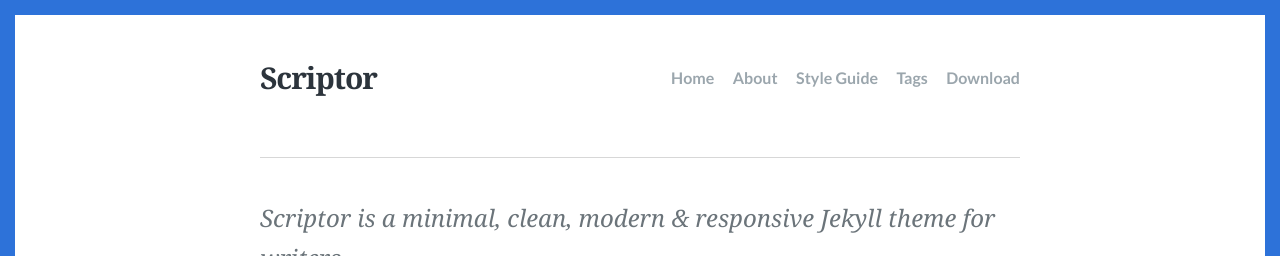
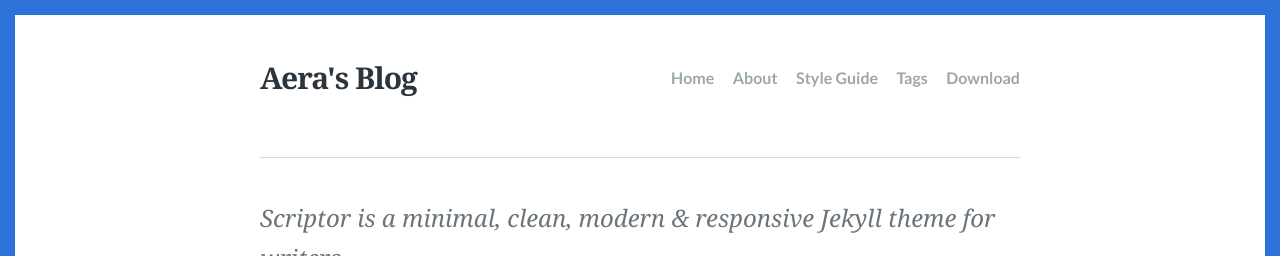
Before and after one commit to JustGoodThemes/Scriptor-Jekyll-Theme, a Jekyll site: the page built from index.html, in a window 1280 px wide and 900 px high. Shown: the top 256 px of the window. Built offline with Jekyll 4.4.1, drawn with Linux system fonts in a browser that asks for light colours; some web fonts are replaced; the list of posts is cut into pages by our own code.

Commit message:
Update _config.yml

```diff
--- a/_config.yml
+++ b/_config.yml
@@ -9,7 +9,7 @@
 lang: en-US
 
 # Site title
-title: "Scriptor"
+title: "Aera's Blog"
 
 # A description of your site for meta tag, search engine results.
 description: "Scriptor is a minimal, clean, modern & responsive Jekyll theme for writers"
@@ -18,7 +18,7 @@
 baseurl: ""
 
 # The base hostname & protocol of your site for where absolute urls are needed.
-url: "https://scriptor-jekyll.netlify.com"
+url: "https://saerahan.github.io"
 
 # Favicon
 favicon: images/favicon.png
```
